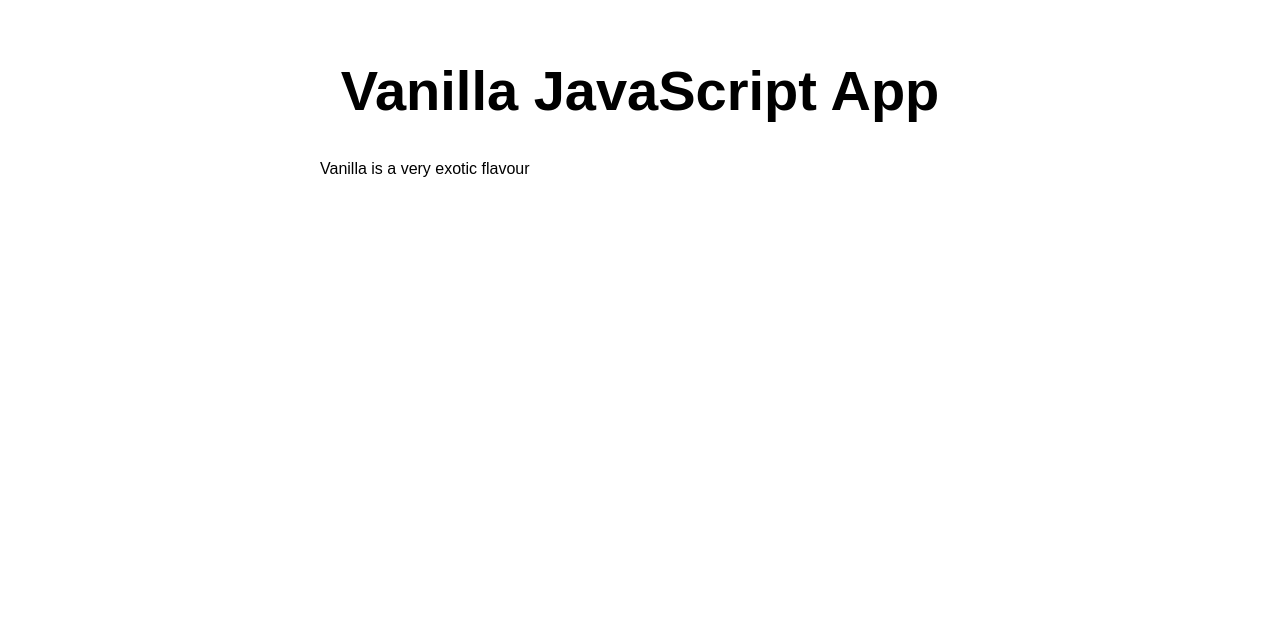
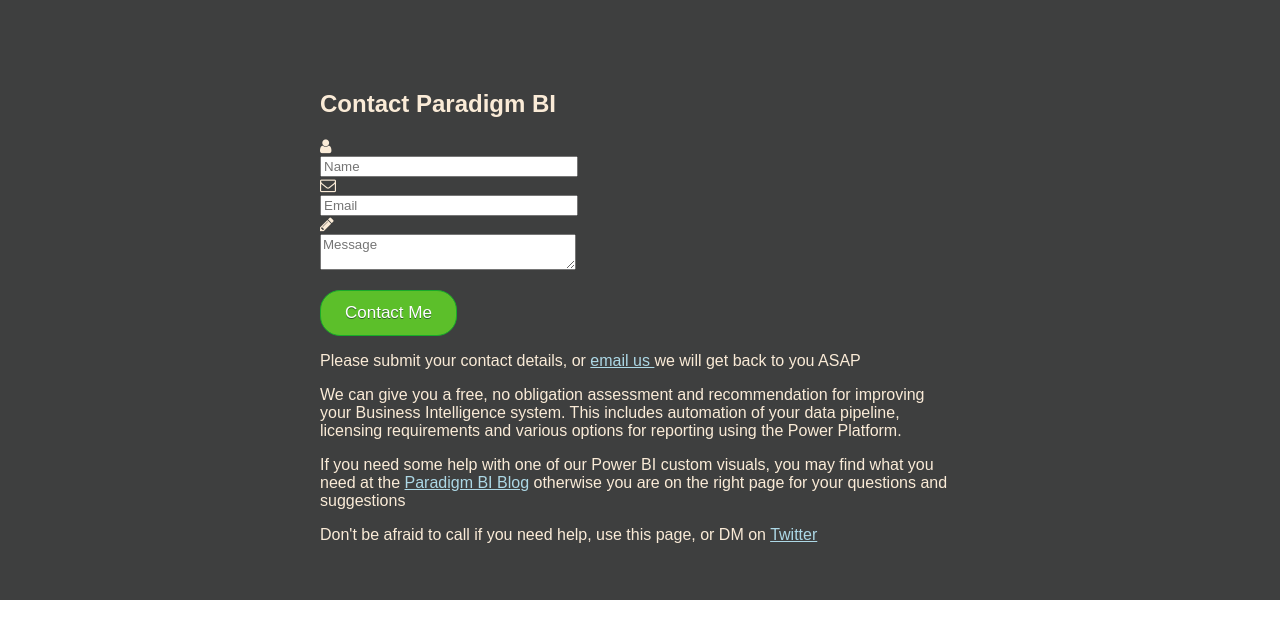
Before and after one commit to MikeAinOz/my-first-static-web-app, a plain HTML site: page index.html in a window 1280 px wide. Drawn offline with Linux system fonts and the light colour scheme.

Commit message:
Protoype Contact Page

```diff
--- a/index.html
+++ b/index.html
@@ -5,13 +5,57 @@
   <meta charset="UTF-8">
   <meta name="viewport" content="width=device-width, initial-scale=1.0">
   <link rel="stylesheet" href="styles.css">
-  <title>Vanilla JavaScript App</title>
+  <link rel="stylesheet" href="https://cdnjs.cloudflare.com/ajax/libs/font-awesome/4.7.0/css/font-awesome.min.css">
+
+  <title>Prototype Contact Page</title>
 </head>
 
 <body>
   <main>
-    <h1>Vanilla JavaScript App</h1>
-    <p>Vanilla is a very exotic flavour</p>
+    <h2>Contact Paradigm BI</h2>
+       <div class="form-group">
+                <div>
+                    <div style="width:150px"><i class="fa fa-user"></i></div>
+
+                    <input asp-for="Name" type="text" placeholder="Name" style="width:250px; height 21px;"/>
+                    <span asp-validation-for="FirstName"></span>
+                </div>
+            </div>
+          <div class="form-group">
+
+                <div style="width:150px"><i class="fa fa-envelope-o"></i></div>
+                <div>
+                    <input asp-for="Email" type="text" placeholder="Email" style="width:250px; height 21px;"/>
+
+                </div>
+
+            </div>
+            <div class="form-group">
+                <div style="width:150px"><i class="fa fa-pencil"></i></div>
+
+                <textarea asp-for="Message (optional)" rows="2" style="width:250px; height 21px;" type="text" class="form-control" placeholder="Message"></textarea>
+
+
+            </div>
+
+            <p></p>
+            <p>
+    <button class="myButton">Contact Me</button>
+    </p>
+    <p> Please submit your contact details, or <a href = "mailto:info@paradigmbi.com.au?subject=Please%20Contact%20Me">
+email us
+</a> we will get back to you ASAP</p>
+    </div>
+     <p>We can give you a free, no obligation assessment and recommendation for improving your Business Intelligence system.
+            This includes automation of your data pipeline, licensing requirements and various options for reporting using the Power Platform.</p>
+
+     <p>
+                If you need some help with one of our Power BI custom visuals, you may find what you need
+                at the <a href="https://blog.paradigmbi.com.au/">Paradigm BI Blog</a>
+                otherwise you are on the right page for  your questions and suggestions
+            </p>
+
+            <p>Don't be afraid to call if you need help, use this page, or DM on <a href="https://twitter.com/MikeAinOz">Twitter</a></p>
   </main>
 </body>
 
--- a/styles.css
+++ b/styles.css
@@ -19,3 +19,53 @@ main > h1 {
   text-align: center;
   font-size: 3.5em;
 }
+body {
+  background-color: #3E3F3F;
+  color: antiquewhite;
+  padding-top: 50px;
+  padding-bottom: 20px;
+}
+
+h2 {
+ font-family: Arial, Helvetica, sans-serif;
+ /* font-family: Rockwell,'Times New Roman', Times, serif;*/
+}
+
+.myButton {
+	background-color: #5cbf2a;
+	display:inline-block;
+  border-radius:20px;
+  border:1px solid #18ab29;
+	cursor: pointer;
+	color: #ffffff;
+	font-family:Arial;
+	font-size:17px;
+	padding:12px 24px;
+	text-shadow:0px 1px 0px #2f6627;
+}
+.myButton:hover {
+	background-color:#5cbf2a;
+}
+.myButton:active {
+	position:relative;
+	top:1px;
+}
+/* unvisited link */
+a:link {
+  color: lightblue;
+}
+
+/* visited link */
+a:visited {
+  color: lightgreen;
+}
+
+/* mouse over link */
+a:hover {
+  color: hotpink;
+}
+
+/* selected link */
+a:active {
+  color: bisque;
+}
```
